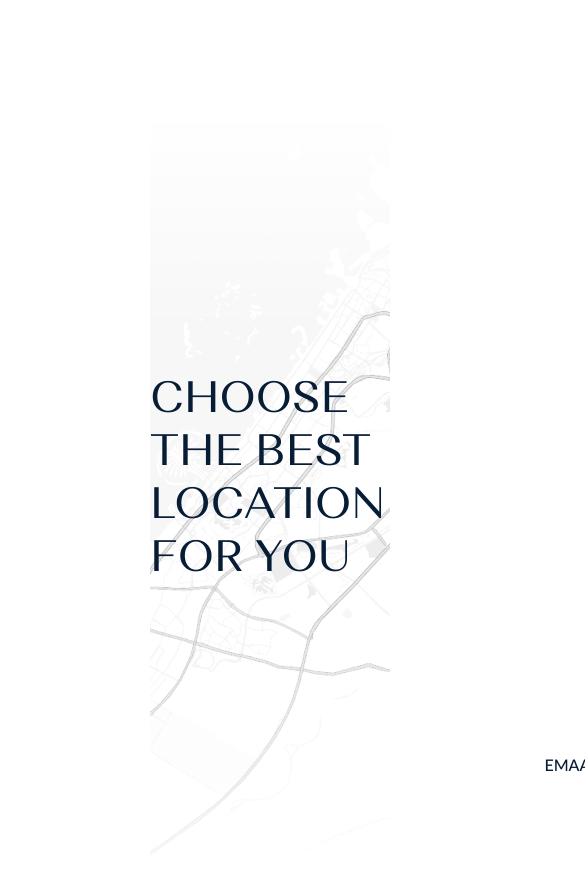
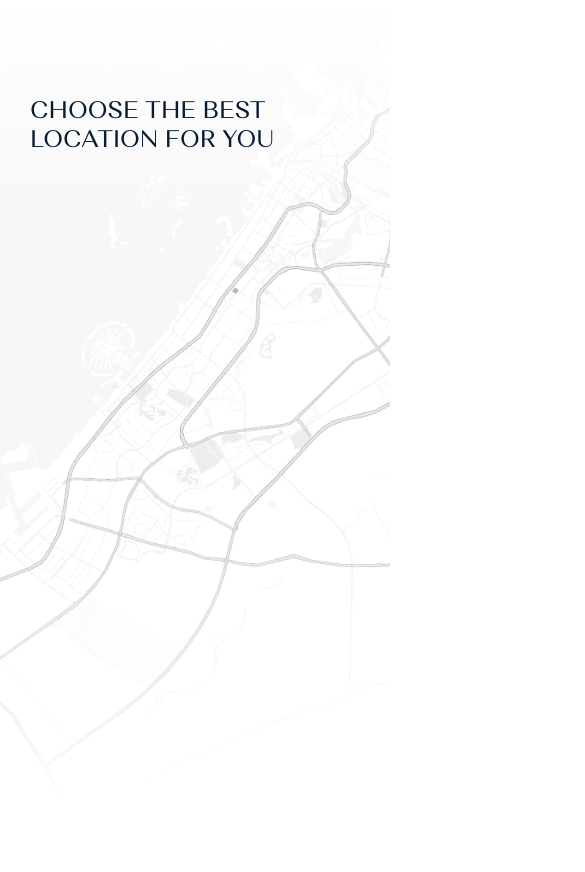
Before and after one commit to izzatPro/Emaar, a plain HTML site: page index.html in a window 390 px wide. Shown: the part 2663-3535 px from the top of the page, 585 px wide, since content can reach past the window. After the commit the page ends 3471 px from the top, so only its background shows below. Drawn offline with nearby package versions, Linux system fonts and the light colour scheme; a web font is replaced by a local one.

Commit message:
Map complited

```diff
--- a/css/media.css
+++ b/css/media.css
@@ -1,3 +1,8 @@
+@media (max-width: 1500.98px) {
+    .map{
+        padding-left:0 ;
+    }
+ }
 @media (max-width: 1450.98px) {
     .sale__right_title {
         font-size: 40px;
@@ -21,6 +26,18 @@
     }
     .sale__right_procent {
         font-size: 30px;
+    }
+    .metka_second {
+        left: 457px;
+        bottom: 421px;
+    }
+    .metka__first{
+        bottom: 112px;
+        left: 317px;
+    }
+    .metka_third {
+        bottom: 543px;
+        left: 569px;
     }
  }
  @media (min-width: 1400px){
@@ -86,6 +103,17 @@
         margin-top: 15px !important ;
         margin: 0 auto;
     }
+    .metka{
+        display: none;
+    }
+    .map .container{
+        margin-right: 0;
+        margin-left: 0;
+        max-width: 100%;
+    }
+    .map__title{
+        margin-left: 30px;
+    }
  }
  @media (max-width: 991.98px) {
     .header{
@@ -125,6 +153,9 @@
         font-size: 17px;
         margin-bottom: 10px;
     }
+    .map__title{
+        margin-top: 0;
+    }
 
  }
  @media (max-width: 767.98px) {
@@ -157,7 +188,16 @@
     .top__title {
         margin-bottom: 25px;
     }
-
+    .top {
+        padding-bottom: 0px;
+    }
+    .map .container {
+    max-width: 100%;
+    }
+    .map__title {
+        font-size: 30px;
+        margin-top: 40px;
+    }
 
   }
   @media (max-width: 575.98px) {
@@ -237,4 +277,23 @@
     .top__wrapper_img {
         width: 100%
     }
+    .map .container{
+        margin-right: 0;
+        margin-left: 0;
+    }
+    .map__title{
+        margin-left: 30px;
+    }
+    .top {
+        padding-bottom: 0;
+    }
+    .map__title {
+        margin-left: 30px;
+    }
+    .map__title {
+        font-size: 24px;
+        margin-top: 100px;
+        max-width: 250px;
+
+    }
    }
--- a/index.html
+++ b/index.html
@@ -127,7 +127,7 @@
             <div class="container">
                 <div class="map__title text-uppercase">choose the best
                     location for you</div>
-                <a href="https://goo.gl/maps/LEbsiQ3uh3zUdA127" class="metka" target="_blank">
+                <a href="https://goo.gl/maps/LEbsiQ3uh3zUdA127" class="metka metka__first" target="_blank">
                     <div class="metka__text text-uppercase">
                         EMAAR SOUTH
                     </div>
```
